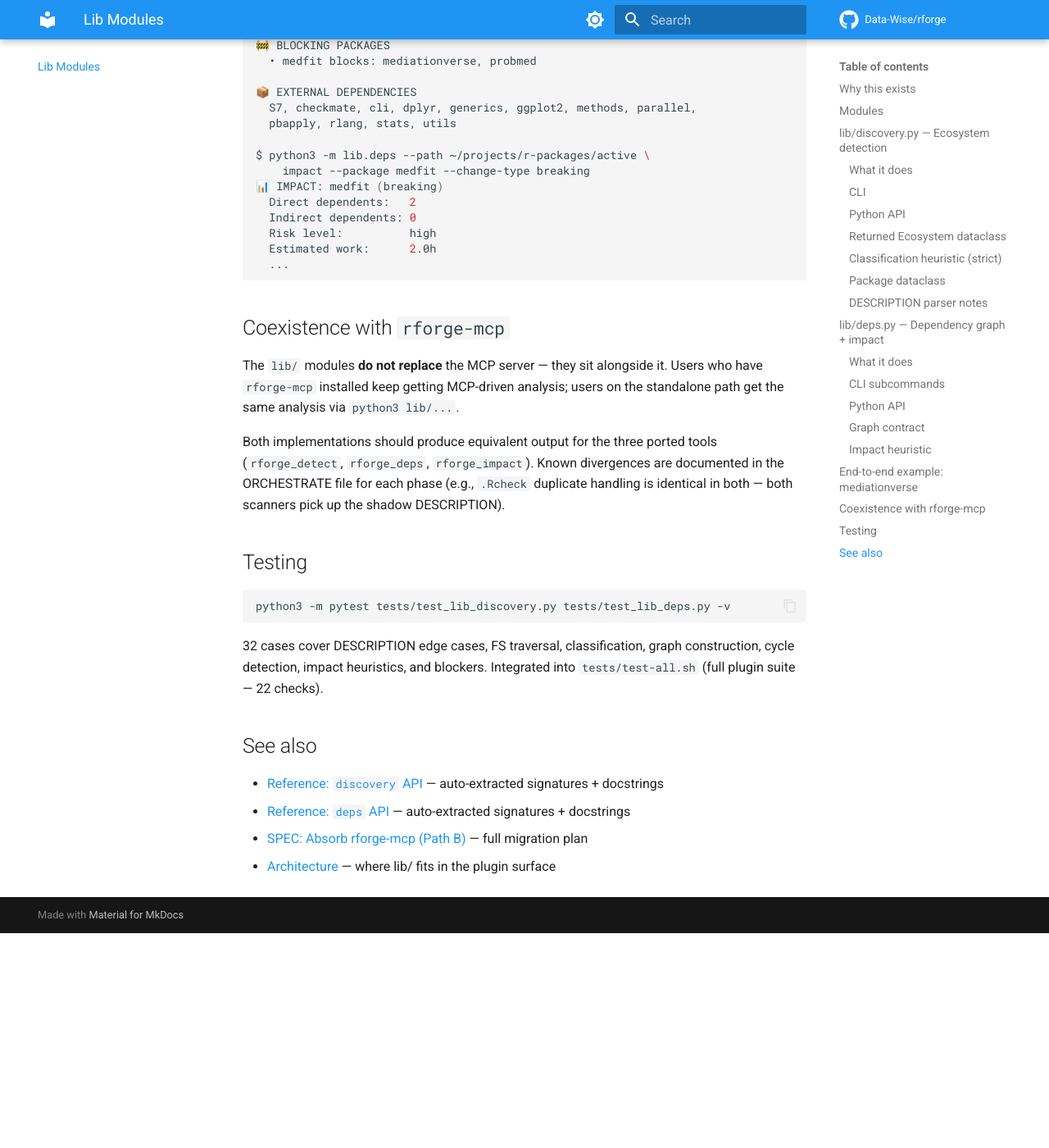
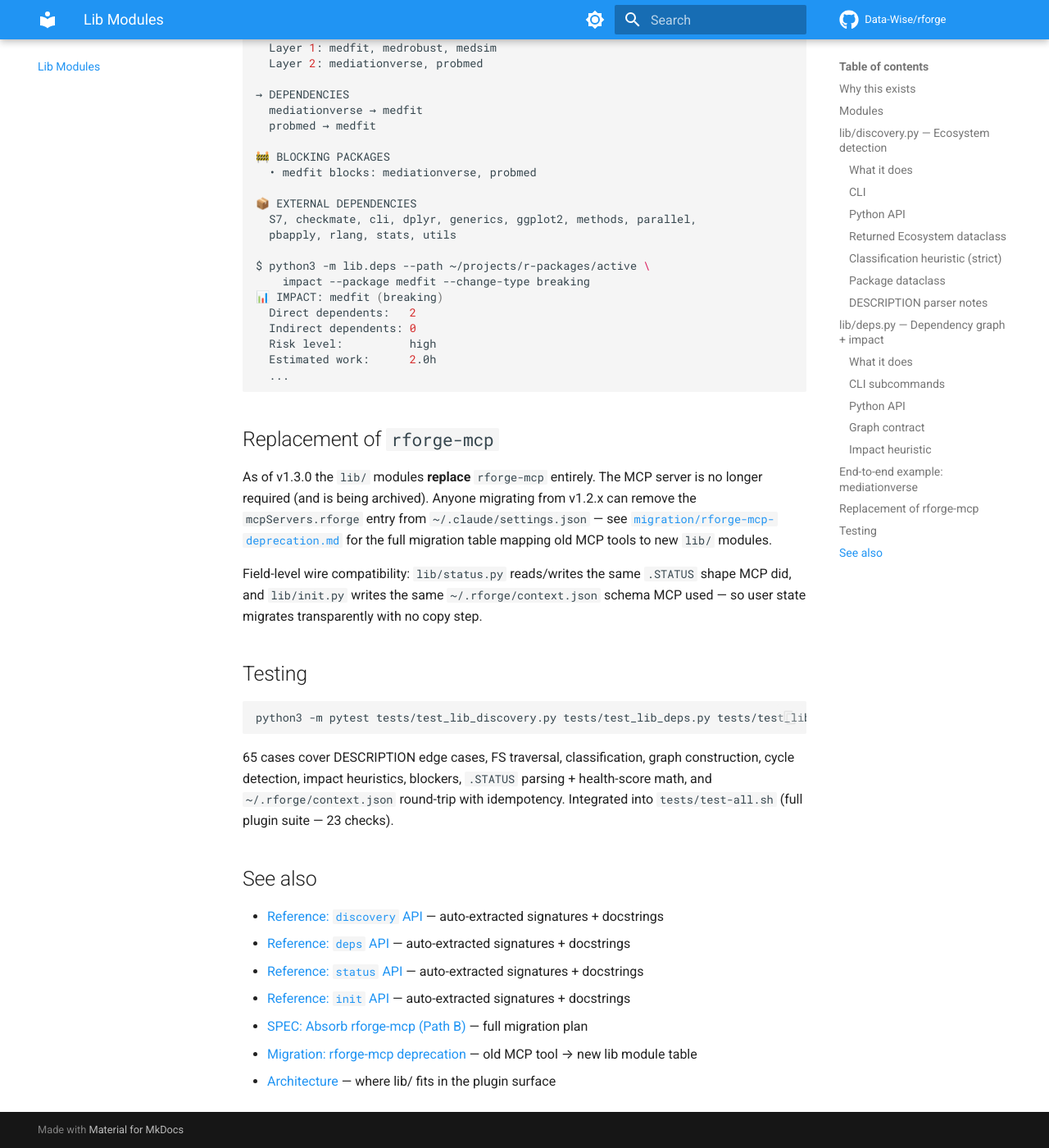
Before and after one commit to Data-Wise/rforge, an MkDocs documentation site: the page built from docs/lib-modules.md, in a window 1280 px wide and 1400 px high, scrolled down 5276 px. Shown: the whole window at 82% size. Built offline with MkDocs 1.6.1 and Material for MkDocs 9.7.7, drawn with Linux system fonts in a browser that asks for light colours; comment, search, counter and statistics services are not loaded; before the commit the page ends 6414 px from its top, so only the background shows below that; some of the changed text lies outside the part shown.

Commit message:
docs: update for v1.3.0 — MCP absorption narrative
Reflects the v1.3.0 reality in user-facing docs after the lib/ port commit
(8138904). Net: -69 lines across 7 files (docs shrink when the thing they
describe gets simpler).

- mkdocs.yml: nav adds status/init API references + new Migration section.
- .STATUS: worktree entry refreshed for feature/mcp-absorb-rest (consolidated
  from the originally-planned three separate B.2/B.3/B.4 worktrees);
  backlog pruned (B.3 and B.4 are now in PR review, not backlog).
- README.md: drops the 'Part 1 MCP install' section (~80 lines) and rewrites
  Requirements + Verify + Troubleshooting around Python 3.10+ instead of an
  MCP server. Adds 'What's new in v1.3.0' above v1.2.0. Command count
  15 -> 16 (new /rforge:init).
- docs/index.md: docs-site mirror of the README changes.
- docs/QUICK-START.md, docs/quickstart.md: drop 'configure MCP server'
  prerequisites, drop 'MCP not found' troubleshooting, surface migration
  pointer for v1.2.x users.
- docs/lib-modules.md: lists all four lib/ modules (was: discovery + deps
  only). 'Coexistence with rforge-mcp' section renamed to 'Replacement
  of rforge-mcp' with field-level wire compat notes for state migration.

All remaining 'MCP server' mentions across these files are correctly
contextualized ('no MCP server required', historical migration, archived
link). 23/23 test-all.sh checks pass.

Co-Authored-By: Claude Opus 4.7 (1M context) <noreply@anthropic.com>

````diff
--- a/docs/lib-modules.md
+++ b/docs/lib-modules.md
@@ -4,9 +4,9 @@ Pure-Python R ecosystem analysis, callable from plugin commands or directly
 from any shell. Ships with rforge v1.3+ (no R subprocess, no MCP server, no
 external dependencies beyond the stdlib).
 
-> **Background.** As of v1.3.0 the plugin's discovery + dependency analysis
-> lives in `lib/` — three former MCP tools (`rforge_detect`, `rforge_deps`,
-> `rforge_impact`) ported to two self-contained Python modules. See
+> **Background.** As of v1.3.0 the plugin's entire analysis surface lives in
+> `lib/` — four self-contained Python modules (`discovery`, `deps`, `status`,
+> `init`) that replace all 7 implemented `rforge-mcp` tools. See
 > [Path B SPEC](specs/SPEC-mcp-absorb-2026-05-10.md) for the migration plan
 > and [reference docs](reference/discovery.md) for auto-generated API listings.
 
@@ -15,12 +15,14 @@ external dependencies beyond the stdlib).
 The original analysis logic ran inside `rforge-mcp` (a separate Node.js server).
 v1.2.0 dropped the peer dependency; v1.3.0 absorbs the logic itself. Result:
 the plugin's commands no longer require any external service to enumerate
-packages, build dependency graphs, or reason about change impact.
+packages, build dependency graphs, reason about change impact, summarize
+ecosystem health, or initialize per-user state.
 
 ```mermaid
 flowchart LR
-    cmd["/rforge:detect<br>/rforge:deps<br>/rforge:impact"] -->|bash| py[python3 -m lib.discovery<br>python3 -m lib.deps]
-    py --> fs[(R DESCRIPTION<br>files on disk)]
+    cmd["/rforge:detect<br>/rforge:deps<br>/rforge:impact<br>/rforge:status<br>/rforge:init"] -->|bash| py[python3 -m lib.discovery<br>python3 -m lib.deps<br>python3 -m lib.status<br>python3 -m lib.init]
+    py --> fs[(R DESCRIPTION<br>+ .STATUS files on disk)]
+    py --> state[(~/.rforge/<br>context.json)]
     py --> out[text or JSON<br>to stdout]
 ```
 
@@ -215,31 +217,37 @@ $ python3 -m lib.deps --path ~/projects/r-packages/active \
   ...
 ```
 
-## Coexistence with `rforge-mcp`
+## Replacement of `rforge-mcp`
 
-The `lib/` modules **do not replace** the MCP server — they sit alongside
-it. Users who have `rforge-mcp` installed keep getting MCP-driven analysis;
-users on the standalone path get the same analysis via `python3 lib/...`.
+As of v1.3.0 the `lib/` modules **replace** `rforge-mcp` entirely. The MCP
+server is no longer required (and is being archived). Anyone migrating from
+v1.2.x can remove the `mcpServers.rforge` entry from `~/.claude/settings.json`
+— see [`migration/rforge-mcp-deprecation.md`](migration/rforge-mcp-deprecation.md)
+for the full migration table mapping old MCP tools to new `lib/` modules.
 
-Both implementations should produce equivalent output for the three ported
-tools (`rforge_detect`, `rforge_deps`, `rforge_impact`). Known divergences
-are documented in the ORCHESTRATE file for each phase (e.g., `.Rcheck`
-duplicate handling is identical in both — both scanners pick up the
-shadow DESCRIPTION).
+Field-level wire compatibility: `lib/status.py` reads/writes the same
+`.STATUS` shape MCP did, and `lib/init.py` writes the same
+`~/.rforge/context.json` schema MCP used — so user state migrates
+transparently with no copy step.
 
 ## Testing
 
 ```bash
-python3 -m pytest tests/test_lib_discovery.py tests/test_lib_deps.py -v
+python3 -m pytest tests/test_lib_discovery.py tests/test_lib_deps.py tests/test_lib_status.py tests/test_lib_init.py -v
 ```
 
-32 cases cover DESCRIPTION edge cases, FS traversal, classification,
-graph construction, cycle detection, impact heuristics, and blockers.
-Integrated into `tests/test-all.sh` (full plugin suite — 22 checks).
+65 cases cover DESCRIPTION edge cases, FS traversal, classification,
+graph construction, cycle detection, impact heuristics, blockers,
+`.STATUS` parsing + health-score math, and `~/.rforge/context.json`
+round-trip with idempotency. Integrated into `tests/test-all.sh`
+(full plugin suite — 23 checks).
 
 ## See also
 
 - [Reference: `discovery` API](reference/discovery.md) — auto-extracted signatures + docstrings
 - [Reference: `deps` API](reference/deps.md) — auto-extracted signatures + docstrings
+- [Reference: `status` API](reference/status.md) — auto-extracted signatures + docstrings
+- [Reference: `init` API](reference/init.md) — auto-extracted signatures + docstrings
 - [SPEC: Absorb rforge-mcp (Path B)](specs/SPEC-mcp-absorb-2026-05-10.md) — full migration plan
+- [Migration: rforge-mcp deprecation](migration/rforge-mcp-deprecation.md) — old MCP tool → new lib module table
 - [Architecture](architecture.md#path-b-lib-modules) — where lib/ fits in the plugin surface
--- a/mkdocs.yml
+++ b/mkdocs.yml
@@ -76,6 +76,11 @@ nav:
   - Reference:
     - "discovery API": reference/discovery.md
     - "deps API": reference/deps.md
+    - "status API": reference/status.md
+    - "init API": reference/init.md
   - Specs:
     - Overview: specs/README.md
     - "MCP absorb (Path B)": specs/SPEC-mcp-absorb-2026-05-10.md
+  - Migration:
+    - "rforge-mcp deprecation": migration/rforge-mcp-deprecation.md
+    - "v1.3.0 post-merge checklist": migration/v1.3.0-post-merge-checklist.md
````
Also changed, not shown: README.md (+50 -133 lines), docs/QUICK-START.md (+12 -18 lines), docs/index.md (+30 -26 lines), docs/quickstart.md (+28 -24 lines), 1 other file.
